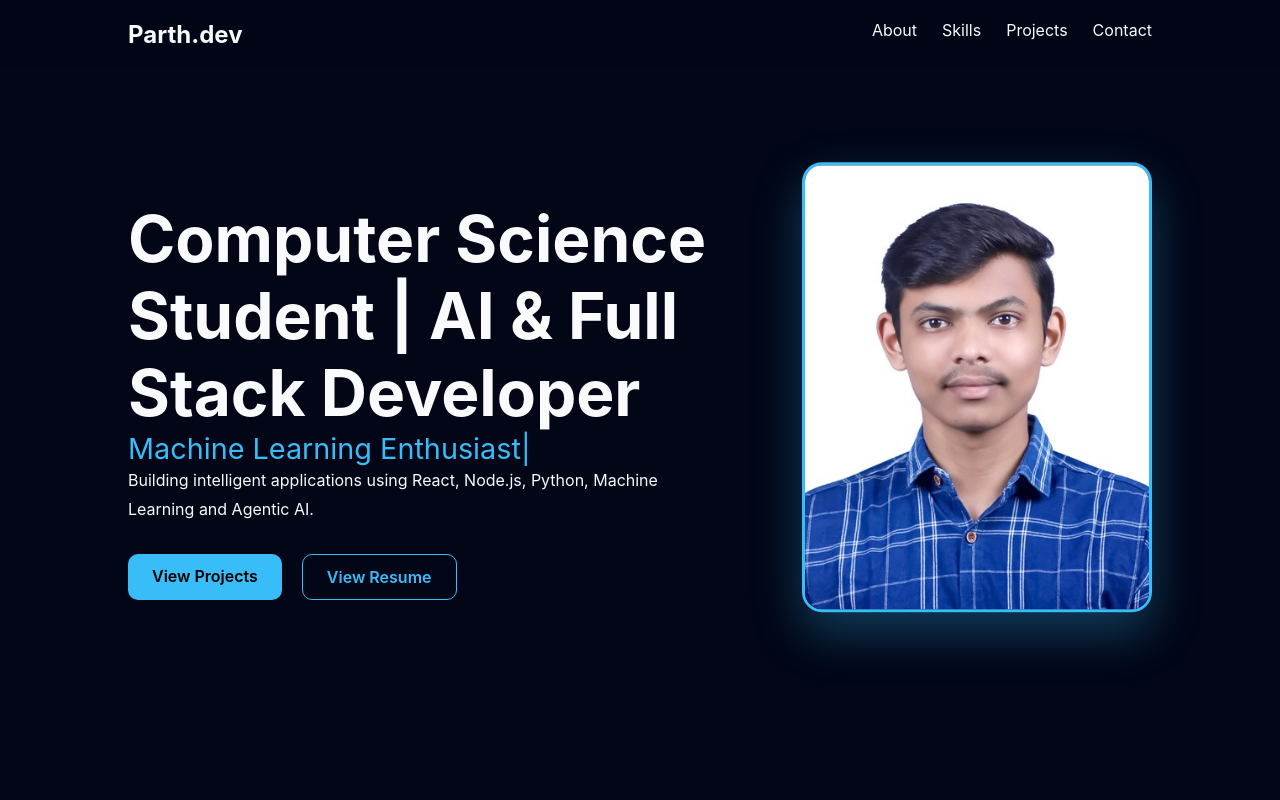
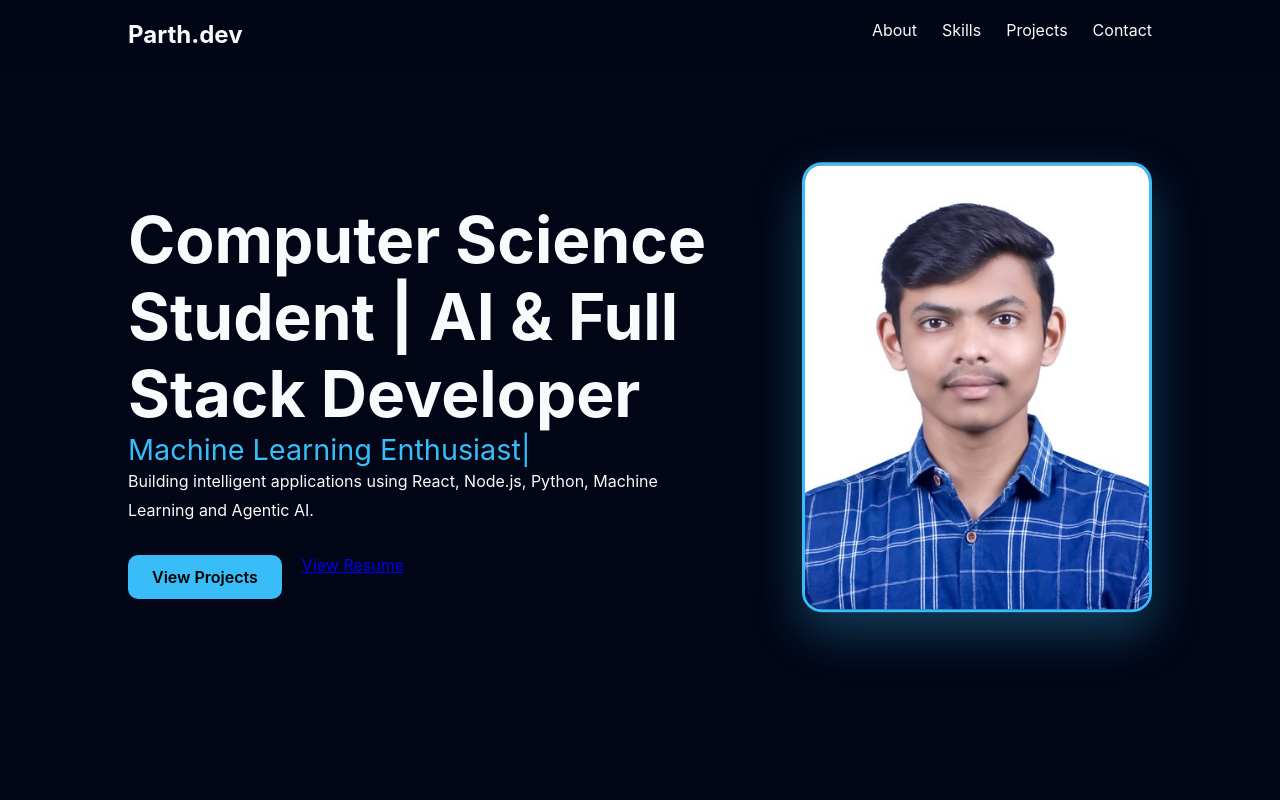
Before and after one commit to parthingle826-web/myportfolio, a React (Vite) app: page / in a window 1280 px wide. Shown: the top 800 px of the page. Built offline with nearby package versions, Linux system fonts and the light colour scheme.

Commit message:
Fix asset paths for GitHub Pages

```diff
--- a/src/components/Hero.jsx
+++ b/src/components/Hero.jsx
@@ -40,10 +40,9 @@ const Hero = () => {
           </a>
 
           <a
-  href="/Parth-Resume.pdf"
+  href={`${import.meta.env.BASE_URL}Parth-Resume.pdf`}
   target="_blank"
   rel="noopener noreferrer"
-  className="btn btn-outline"
 >
   View Resume
 </a>
@@ -59,7 +58,7 @@ const Hero = () => {
         }}
       >
         <img
-          src="/Self-Photograph.jpg"
+         src={`${import.meta.env.BASE_URL}Self-Photograph.jpg`}
           alt="Parth Ingle"
         />
       </motion.div>
--- a/src/data/certificates.js
+++ b/src/data/certificates.js
@@ -3,7 +3,7 @@ const certificates = [
     title: "Programming In Java",
     issuer: "IIT Kharagpur",
     image: "/certificates/JavaNPTEL.jpg",
-    pdf: "/certificates/JavaNPTEL.pdf",
+    pdf: `${import.meta.env.BASE_URL}certificates/JavaNPTEL.pdf`,
   },
   {
     title: "AI TOOLS WORKSHOP",
--- a/src/data/projects.js
+++ b/src/data/projects.js
@@ -6,7 +6,7 @@ const projects = [
     tech: ["React", "Node.js", "Express", "MongoDB"],
     github: "https://github.com/parthingle826-web/CrunchKart.git",
     live: "https://parthingle826-web.github.io/CrunchKart/",
-    image: "/projects/crunchkart-home-1.png",
+    image: `${import.meta.env.BASE_URL}projects/crunchkart-home-1.png`,
 
 
   },
@@ -28,7 +28,7 @@ const projects = [
     tech: ["React", "Vite", "Framer Motion", "CSS"],
     github: "",
     live: "",
-    image: "/projects/portfolio.png",
+   image: `${import.meta.env.BASE_URL}projects/portfolio.png`,
   },
 ];
 
```
